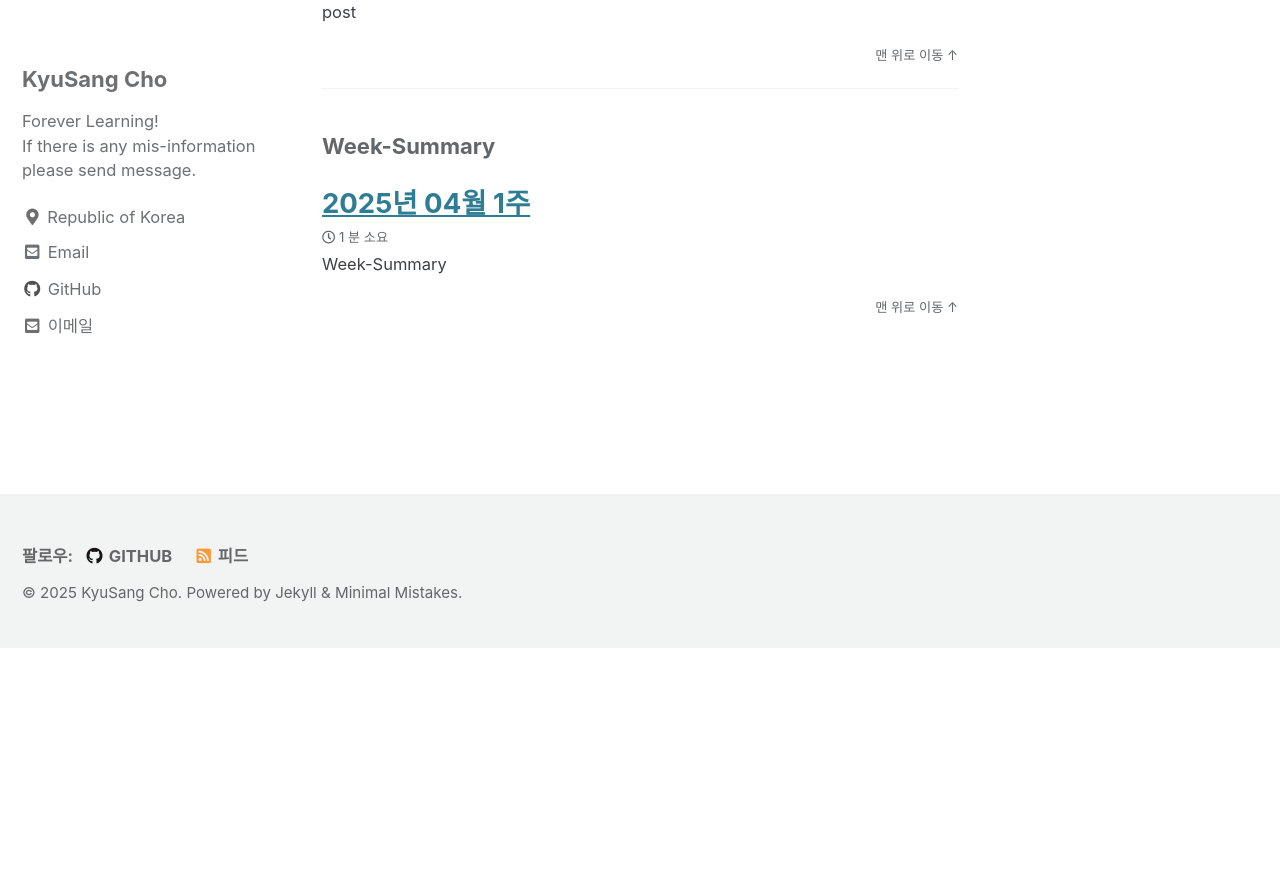
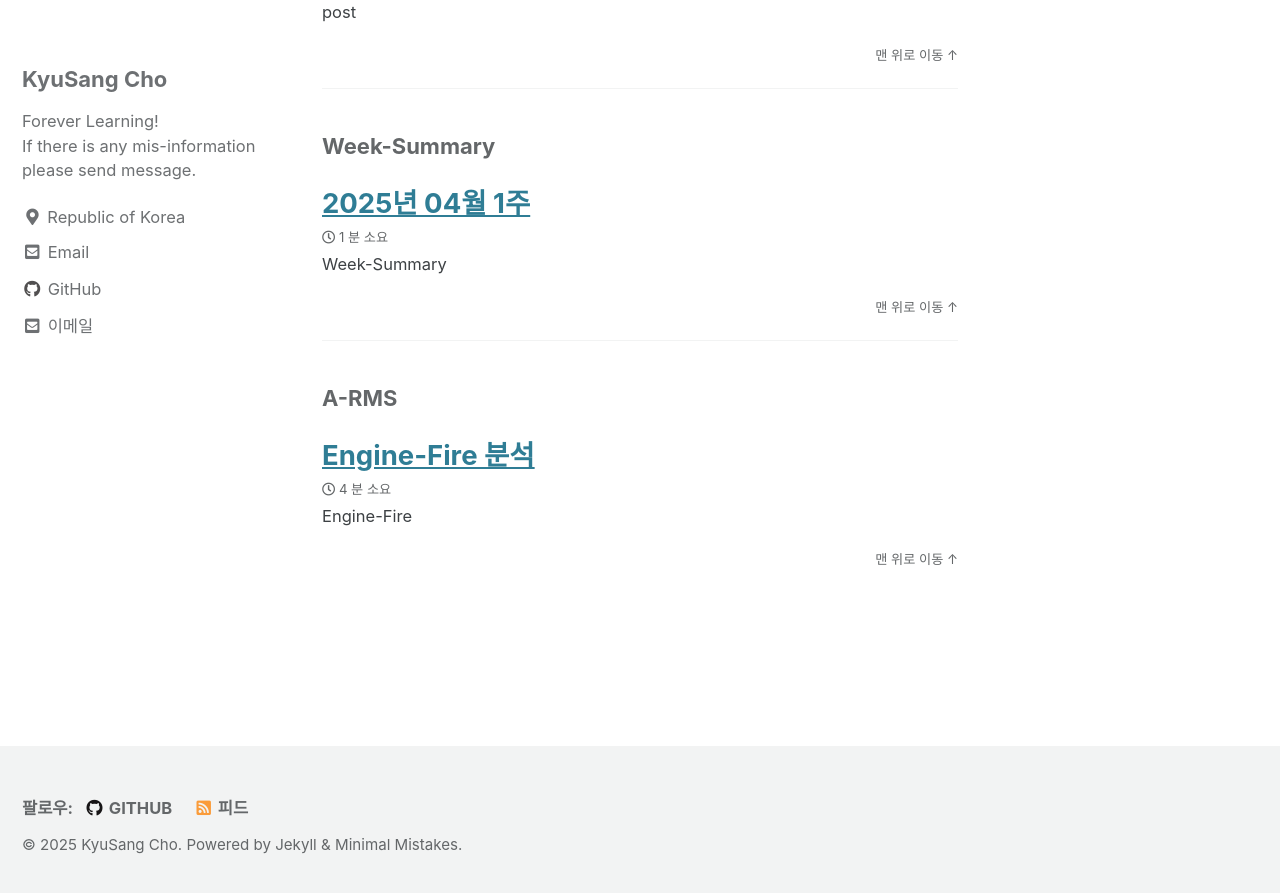
Before and after one commit to DevKS-Yet/DevKs-Yet.github.io, a Jekyll site: the page built from _pages/category-archive.md, in a window 1280 px wide and 900 px high, scrolled down 11905 px. Shown: the top 893 px of the window. Built offline with Jekyll 4.4.1, drawn with Linux system fonts in a browser that asks for light colours; cached includes are drawn as plain includes; before the commit the page ends 12553 px from its top, so only the background shows below that.

Commit message:
Update metadata and structure of engine-fire post

```diff
--- a/_posts/2025-11-15-87(engine-fire).md
+++ b/_posts/2025-11-15-87(engine-fire).md
@@ -1,4 +1,17 @@
-# Engine-Fire (BBS 분석)
+---
+title: "Engine-Fire 분석"
+
+excerpt: "Engine-Fire"
+
+categories:
+  - A-RMS
+
+tags:
+  - A-RMS
+
+---
+
+# Engine-Fire
 
 ## 목차
 
```
